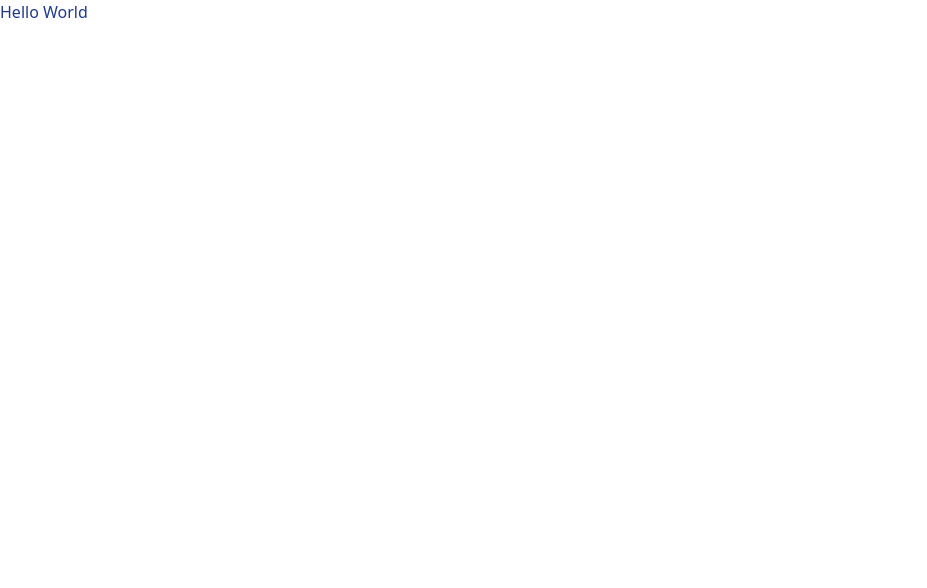
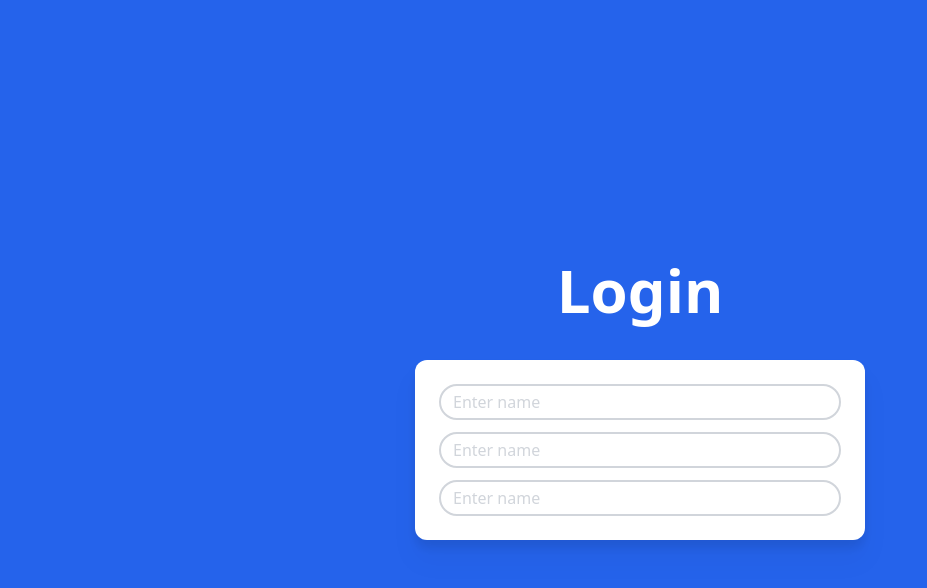
Before and after one commit to Jazib-Khan/React-TypeScript-Task-List, a React (Create React App) app in the folder task-list/: page / in a window 1280 px wide. Shown: the top 588 px of the page, without its empty margins (0-927 px from the left). Built offline with nearby package versions, Linux system fonts and the light colour scheme; the HTML template or start-up script is replaced by a standard one.

Commit message:
Setting up Login Page

```diff
--- a/task-list/src/App.tsx
+++ b/task-list/src/App.tsx
@@ -1,7 +1,11 @@
 import React from "react";
+import LoginPage from "./Pages/LoginPage";
 
 function App(){
-    return <h1 className="text-blue-900 text-bold">Hello World</h1>;
+    return <div>
+        <LoginPage />
+    </div>
 }
 
+
 export default App;
--- /dev/null
+++ b/task-list/src/Pages/LoginPage.tsx
@@ -0,0 +1,30 @@
+import React from 'react'
+
+const LoginPage = () => {
+    return (
+        <div className="bg-blue-600 h-[100vh] flex items-center justify-center p-10">
+            <div className="w-full md:w-[450px]">
+                <h1 className="text-white text-center font-bold text-4xl md:text-6xl mb-10">Login</h1>
+                <div className="flex flex-col gap-3 bg-white w-full p-6 min-h-[150px] rounded-xl drop-shadow-xl">
+                    <input
+                        type="text"
+                        placeholder="Enter name"
+                        className="flex-1 placeholder-gray-300 bg-transparent px-3 py-1 border-2 border-gray-300 rounded-full"
+                    />
+                    <input
+                        type="text"
+                        placeholder="Enter name"
+                        className="flex-1 placeholder-gray-300 bg-transparent px-3 py-1 border-2 border-gray-300 rounded-full"
+                    />
+                    <input
+                        type="text"
+                        placeholder="Enter name"
+                        className="flex-1 placeholder-gray-300 bg-transparent px-3 py-1 border-2 border-gray-300 rounded-full"
+                    />
+                </div>
+            </div>
+        </div>
+    );
+};
+
+export default LoginPage;
--- a/task-list/src/index.tsx
+++ b/task-list/src/index.tsx
@@ -1,6 +1,6 @@
-import React from "react"
-import ReactDOM from "react-dom/client"
-import App from "./App"
+import React from "react";
+import ReactDOM from "react-dom/client";
+import App from "./App";
 import "./Assets/global.css";
 
 ReactDOM.createRoot(document.getElementById("root") as HTMLElement).render(
--- a/task-list/tailwind.config.js
+++ b/task-list/tailwind.config.js
@@ -2,7 +2,18 @@
 module.exports = {
   content: ["./src/**/*.{js,jsx,ts,tsx}"],
   theme: {
-    extend: {},
+    screens: {
+      sm: "480px",
+      md: "768px",
+      lg: "1200px",
+      xl: "1440px",
+    },
+    extend: {
+      colors: {
+        myBlue: "#0A32B3",
+        myPink: "#BD365D"
+      }
+    },
   },
   plugins: [],
 }
```
